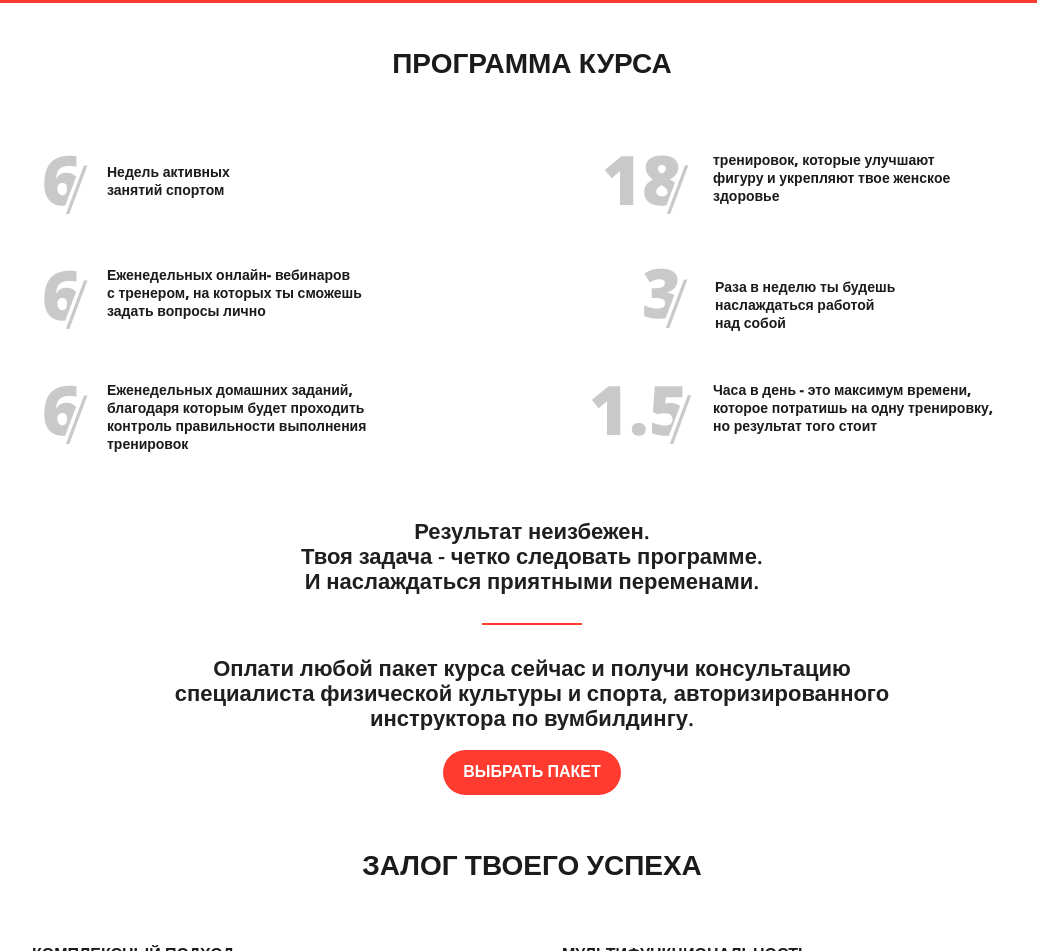
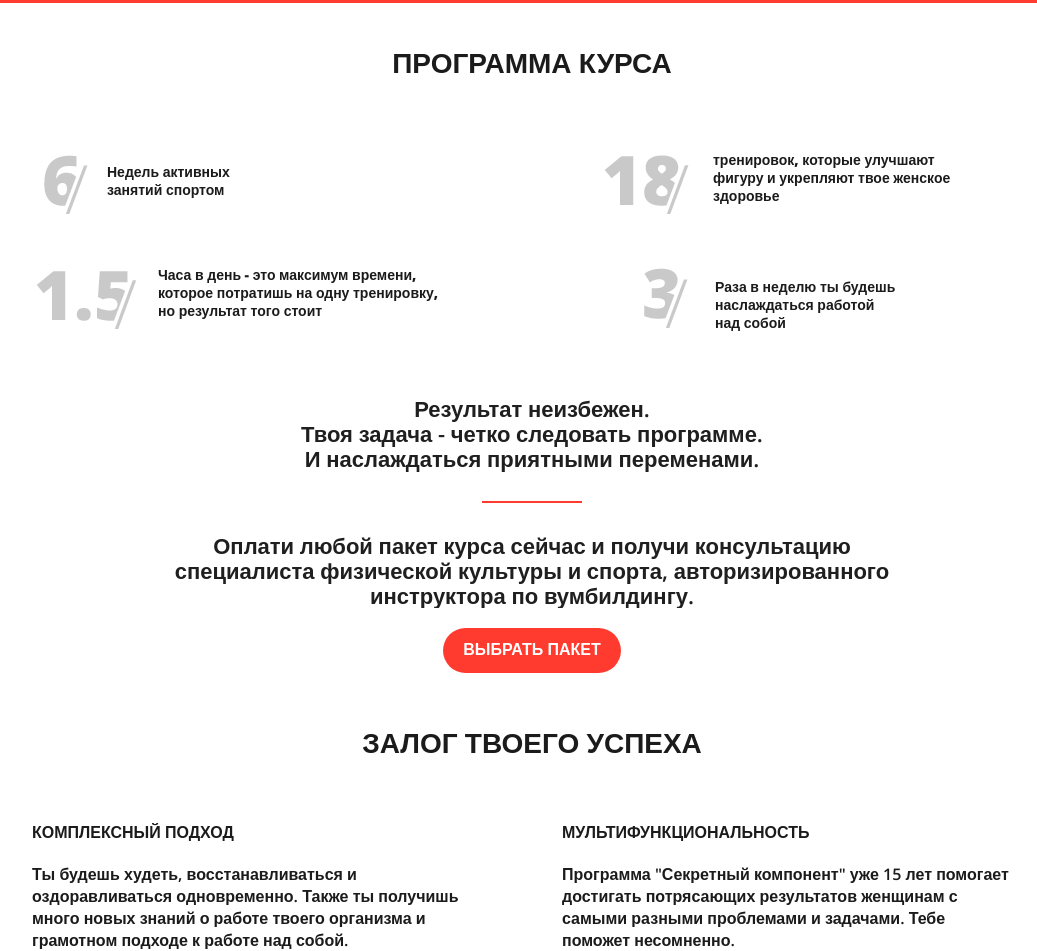
Before and after one commit to WorlFrontEnder/fitnes, a website: page build/index.html in a window 1280 px wide. Shown: the part 7676-8627 px from the top of the page, without its empty margins (108-1145 px from the left). Drawn offline with nearby package versions, Linux system fonts and the light colour scheme; a web font is replaced by a local one.

Commit message:
Удаления блоков course

```diff
--- a/build/css/style.css
+++ b/build/css/style.css
@@ -665,6 +665,7 @@ START COURSE
 }
 .course__content{
   margin-top: 20px;
+  overflow: hidden;
 }
 .course__content li{
   display: inline-block;
@@ -714,6 +715,12 @@ START COURSE
 }
 .course__content li.course__max span{
   padding-top: 0;
+}
+.course__content li.course__max{
+ float: left;
+}
+.course__content li.course__week{
+  float: right;
 }
 .course__result{
   text-align: center;
@@ -1501,6 +1508,7 @@ START RESPONSIVE
   .course__content{
     max-width: 460px;
     margin: 0 auto;
+
   }
   .course__content li:nth-child(even),
   .course__content li:nth-child(add){
--- a/build/index.html
+++ b/build/index.html
@@ -731,17 +731,13 @@
                 <span> тренировок, которые улучшают <br> фигуру и укрепляют твое женское <br> здоровье </span>
             </li>
 
-            <li>
-                <span class="course__online"> Еженедельных онлайн- вебинаров <br> с тренером, на которых ты сможешь <br> задать вопросы лично</span>
-            </li>
+
 
             <li class="course__week">
                 <span> Раза в неделю ты будешь <br> наслаждаться работой <br> над собой </span>
             </li>
 
-            <li>
-                <span class="course__online"> Еженедельных домашних заданий, <br> благодаря которым будет проходить  <br> контроль правильности выполнения  <br> тренировок </span>
-            </li>
+
 
             <li class="course__max">
                 <span> Часа в день - это максимум времени, <br> которое потратишь на одну тренировку, <br> но результат того стоит</span>
--- a/dist/css/style.css
+++ b/dist/css/style.css
@@ -665,6 +665,7 @@ START COURSE
 }
 .course__content{
   margin-top: 20px;
+  overflow: hidden;
 }
 .course__content li{
   display: inline-block;
@@ -714,6 +715,12 @@ START COURSE
 }
 .course__content li.course__max span{
   padding-top: 0;
+}
+.course__content li.course__max{
+ float: left;
+}
+.course__content li.course__week{
+  float: right;
 }
 .course__result{
   text-align: center;
@@ -1501,6 +1508,7 @@ START RESPONSIVE
   .course__content{
     max-width: 460px;
     margin: 0 auto;
+
   }
   .course__content li:nth-child(even),
   .course__content li:nth-child(add){
```
Also changed, not shown: dist/index.html (+2 -6 lines).
